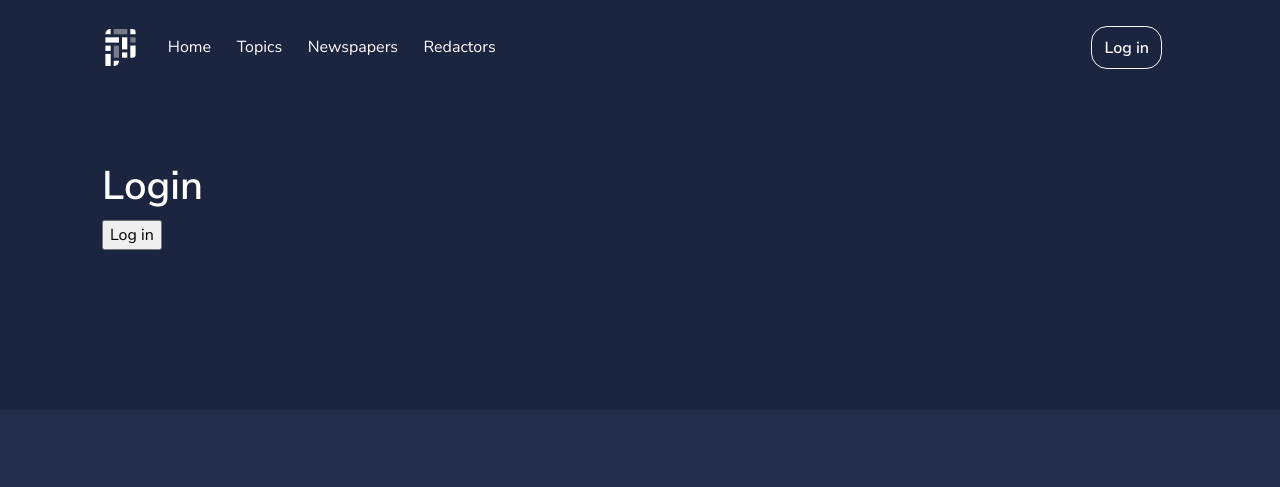
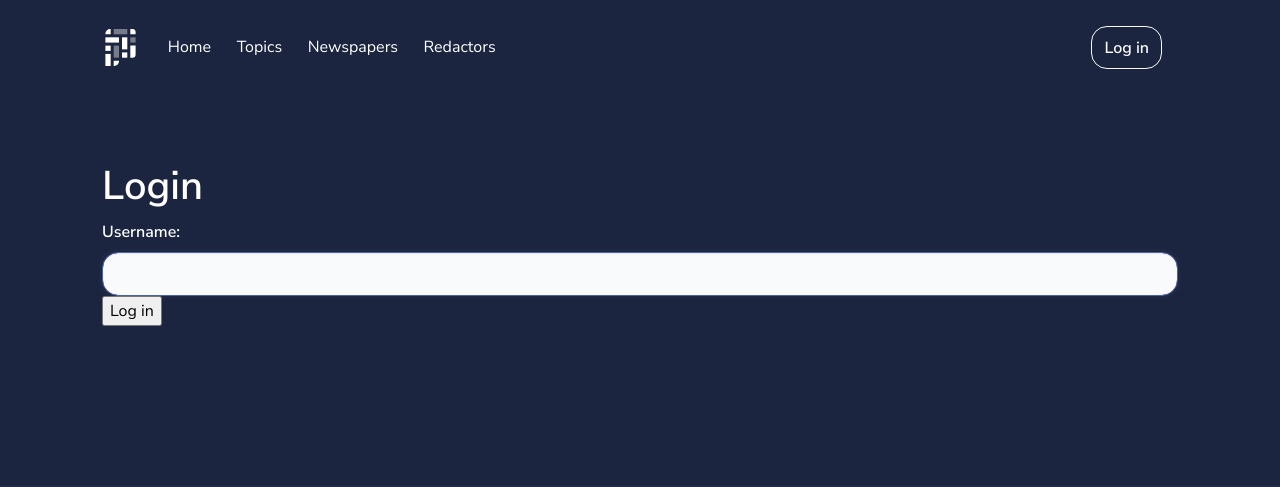
Before and after one commit to bknyrik/newspaper-agency-system, a Django app: page /accounts/login/ in a window 1280 px wide. Shown: the top 487 px of the page. Run offline with Django 5.2, Linux system fonts and the light colour scheme.

Commit message:
Add field username with styles to form in login.html

```diff
--- a/templates/registration/login.html
+++ b/templates/registration/login.html
@@ -11,6 +11,12 @@
           {% endif %}
           <form action="{% url "login" %}" method="post">
             {% csrf_token %}
+            <div class="form-group">
+              <label for="id_username">Username:</label>
+              <input class="form-control" type="text" name="username" autofocus="" autocapitalize="none"
+                     autocomplete="username"
+                     maxlength="150" required="" id="id_username">
+            </div>
             <input type="submit" value="Log in">
           </form>
         </div>
```
